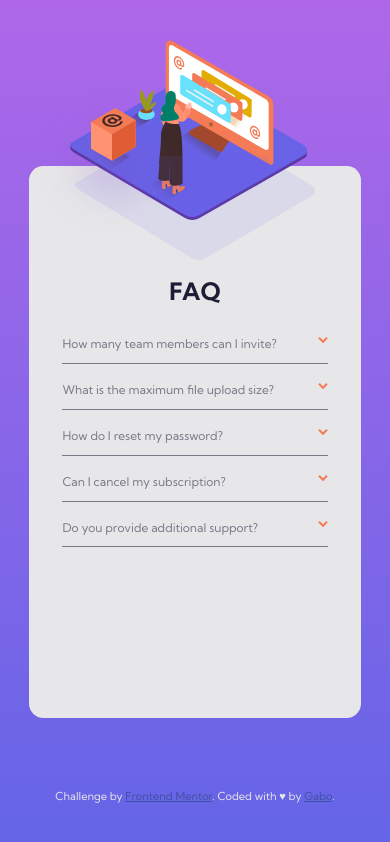
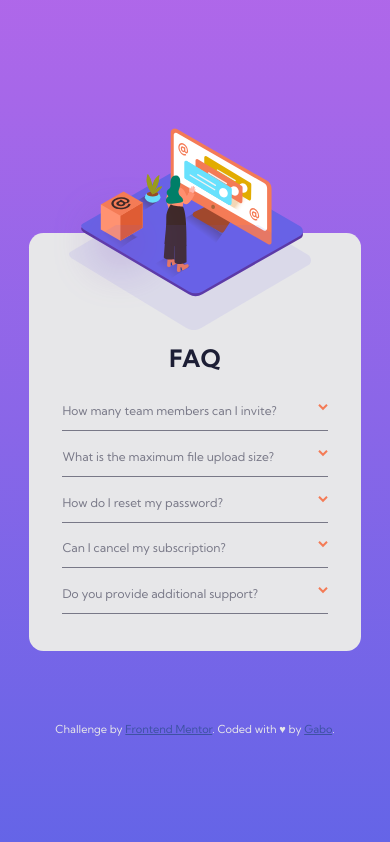
Before and after one commit to gabopereyra/FrontEndMentor_FAQAccordionCard, a plain HTML site: page index.html in a window 390 px wide. Drawn offline with Linux system fonts and the light colour scheme.

Commit message:
Fixed units of containers for mobile design

```diff
--- a/css/main.css
+++ b/css/main.css
@@ -71,7 +71,7 @@ main {
 .container_image {
   position: absolute;
   width: 100%;
-  height: calc(100vh * 0.15);
+  height: 25%;
 }
 
 .container_image--desktop{
@@ -85,23 +85,27 @@ main {
 .img_one{
     position: absolute;
     top: -100%;
-    left: calc(100vh * -0.05);
+    left: -10%;
     right: 0;
     margin: 0 auto;
+    height: 175%;
 }
 
 .img_two {
   position: absolute;
-  top: -10px;
-  left: 0;
+  top: -7%;
+  left: -3%;
   right: 0;
   margin: 0 auto;
+  height: 100%;
 }
 
 .container_text {
   margin: 8rem 0.9rem 2.8rem 0.9rem;
   width: 80%;
-  min-height: calc(100vh * 0.5);
+  display: flex;
+  flex-direction: column;
+  justify-content: center;
 }
 
 .container_question {
```
